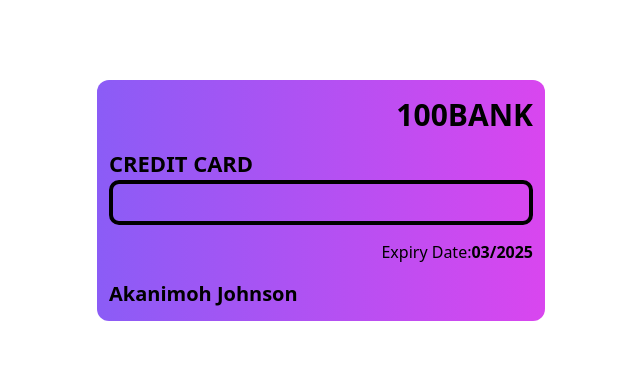
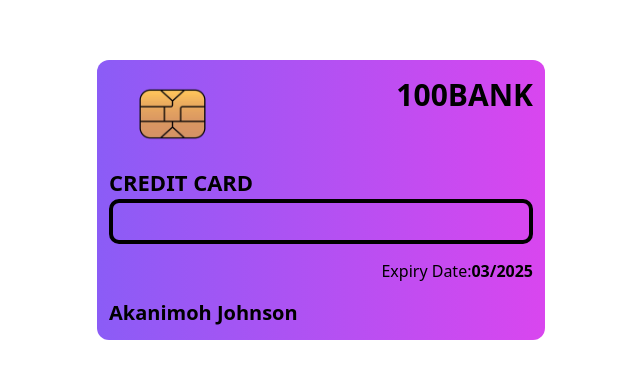
Before and after one commit to Akanimoh12/ATM-CARD-CHECKER, a plain HTML site: page index.html in a window 1280 px wide. Shown: the part 200-578 px from the top of the page, without its empty margins (319-959 px from the left). Drawn offline with nearby package versions, Linux system fonts and the light colour scheme.

Commit message:
Update index.html

```diff
--- a/index.html
+++ b/index.html
@@ -11,7 +11,7 @@
 
     <div class="bg-gradient-to-r from-violet-500 to-fuchsia-500 md:w-[35%] w-[95%] rounded-[12px] p-[12px] text-white-900 ">
         <div class="flex justify-between mb-[10px] ">
-            <img src="./images/chip.png" alt="" class="w-[30%]">
+            <img src="chip.png" alt="" class="w-[30%]">
             <b class="text-[30px] text-bold ">100BANK</b>
         </div>
 
```
